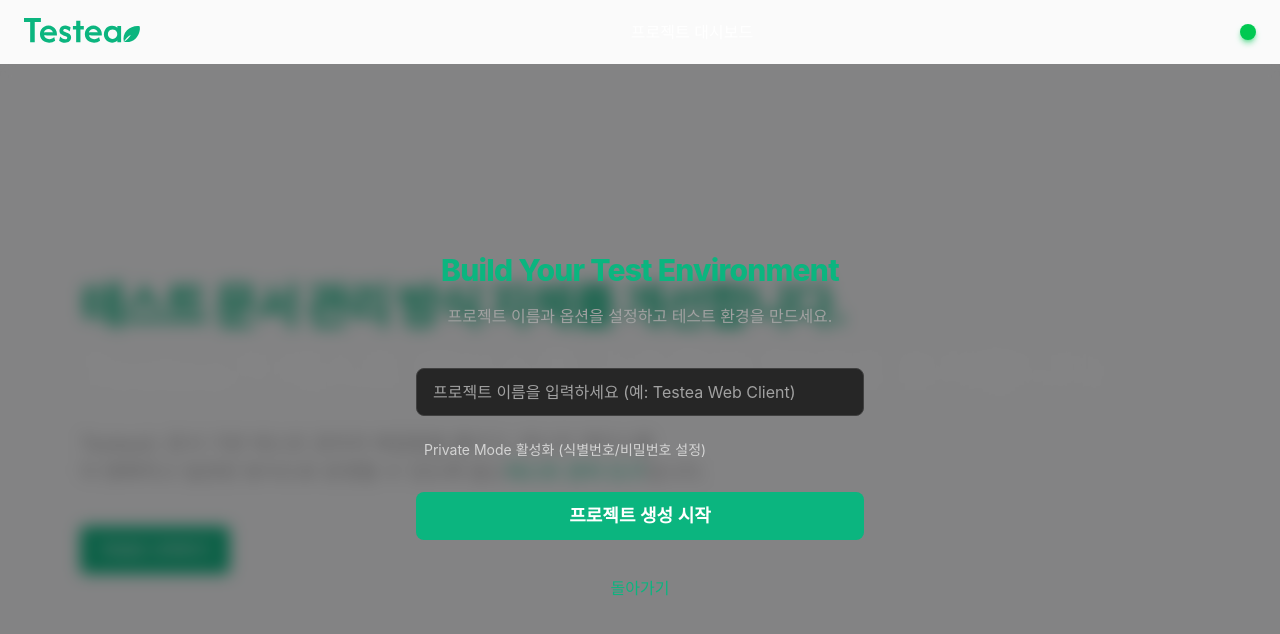
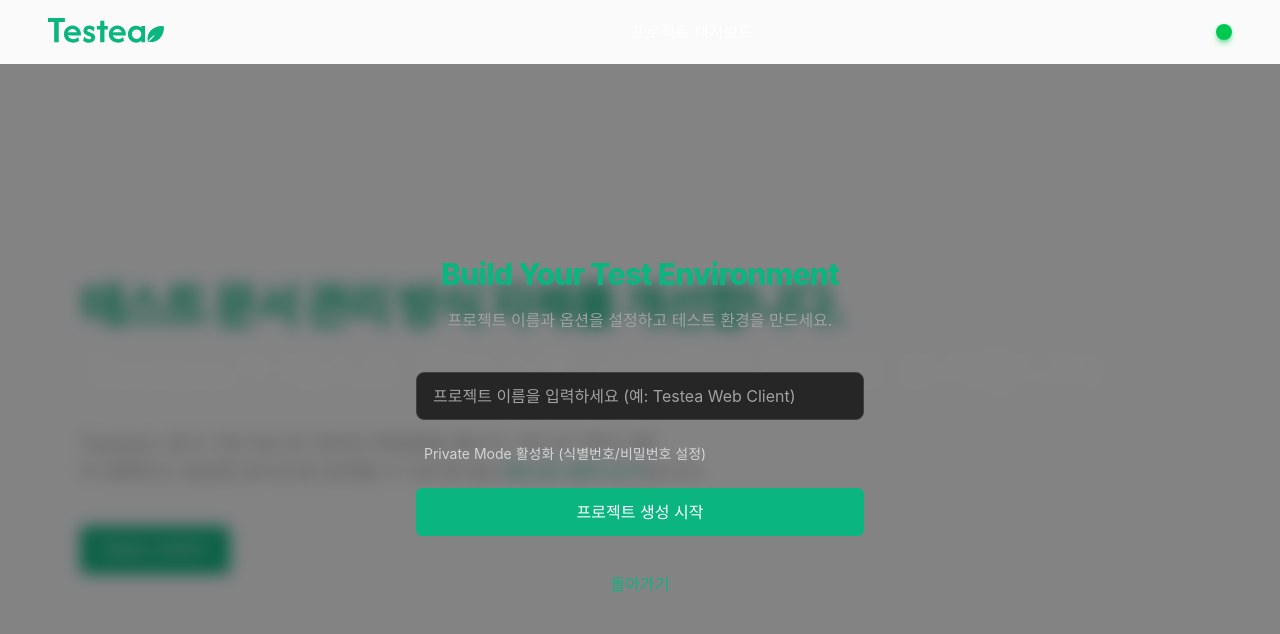
Before and after one commit to DataArts-Studio/web-mvp-front, a Next.js app: page / in a window 1280 px wide. Both pictures are taken after a click on the button "무료로 시작하기". Shown: the top 634 px of the page. Built offline with nearby package versions, Linux system fonts and the light colour scheme; no server answers; a web font is replaced by a local one.

Commit message:
feat(project-create-form): div -> form 태그로 변경 및 테스트용 onSubmit 함수 바인딩

```diff
--- a/src/features/projects-create/ui/project-create-form.tsx
+++ b/src/features/projects-create/ui/project-create-form.tsx
@@ -19,10 +19,15 @@ export const ProjectCreateForm = ({onClick}: ProjectCreateFormProps) => {
     }
   };
 
+  const handleSubmit = (e: React.FormEvent<HTMLFormElement>) => {
+    e.preventDefault();
+    alert("프로젝트 생성 시작")
+  }
+
   return (
     /* 입력 폼 (와이어프레임의 Enter your website's url 부분) */
     <section id="create-project" className="fixed inset-0 z-50 flex items-center justify-center mt-16 w-full bg-bg-1/50 backdrop-blur-sm">
-      <div className="mx-auto w-full max-w-lg p-8">
+      <form onSubmit={handleSubmit} className="mx-auto w-full max-w-lg p-8">
         {/* 입력 폼 타이틀 및 서브타이틀 */}
         <div className="mb-10 flex flex-col items-center gap-2 text-center">
           <h2 className="text-3xl font-extrabold tracking-tight text-primary">
@@ -82,13 +87,13 @@ export const ProjectCreateForm = ({onClick}: ProjectCreateFormProps) => {
             </div>
           )}
           {/* 프로젝트 생성 버튼 */}
-          <button className="mt-4 h-12 w-full rounded-lg text-text-1 text-lg font-semibold bg-primary transition-colors hover:bg-secondary">
+          <DSButton type='submit' variant='solid' className="w-full mt-2">
             프로젝트 생성 시작
-          </button>
+          </DSButton>
           {/* 모달 종료 버튼 */}
         <DSButton onClick={onClick} variant='text' className="mt-2 mx-auto">돌아가기</DSButton>
         </div>
-      </div>
+      </form>
     </section>
   );
 };
--- a/src/shared/lib/primitives/button/button.tsx
+++ b/src/shared/lib/primitives/button/button.tsx
@@ -27,6 +27,7 @@ const Button = ({
   const isDisabled = disabled || loading;
   return (
     <Component
+      ref={ref}
       type={asChild ? undefined : (type ?? 'button')}
       disabled={asChild ? undefined : isDisabled}
       aria-busy={loading || undefined}
--- a/src/widgets/global-header/global-header.tsx
+++ b/src/widgets/global-header/global-header.tsx
@@ -5,7 +5,7 @@ import Link from 'next/link';
 
 export const GlobalHeader = () => {
   return (
-    <header className="fixed top-0 right-0 left-0 z-10 flex h-16 items-center justify-between px-6">
+    <header className="fixed top-0 right-0 left-0 z-10 flex h-16 items-center justify-between px-12">
       <div className="flex items-center space-x-2 text-xl font-bold text-teal-400">
         <Image src="/logo.svg" alt="Testea Logo" width={120} height={120}/>
       </div>
```
